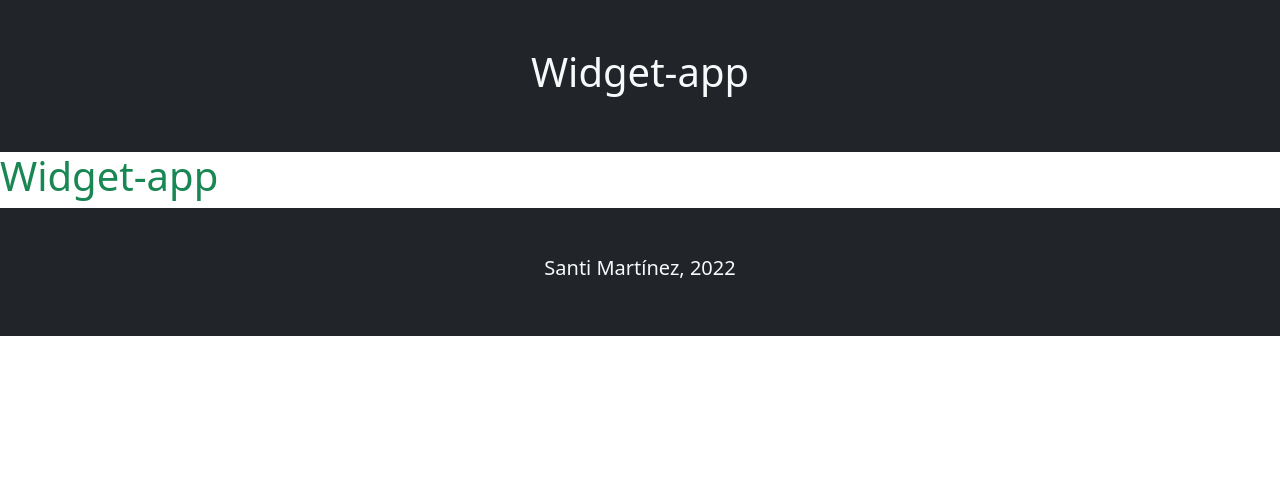
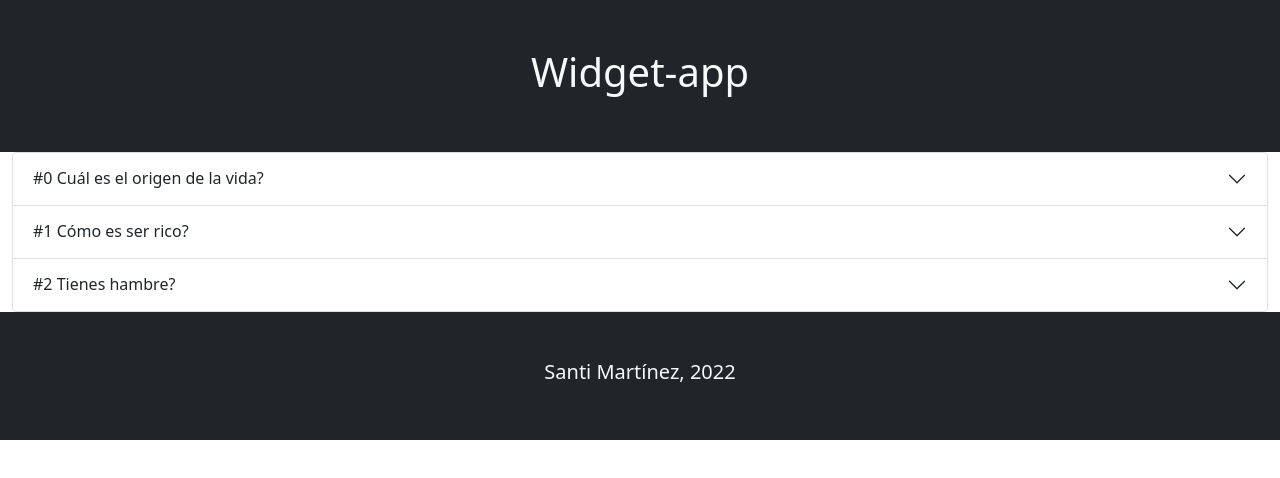
Before and after one commit to santimb96/widgets-app, a React (Create React App) app: page / in a window 1280 px wide. Shown: the top 478 px of the page. Built offline with nearby package versions, Linux system fonts and the light colour scheme.

Commit message:
collapse fixed y funcional

```diff
--- a/public/index.html
+++ b/public/index.html
@@ -26,6 +26,7 @@
     -->
     <!-- BOOTSTRAP 5 CDN -->
     <link href="https://cdn.jsdelivr.net/npm/bootstrap@5.0.2/dist/css/bootstrap.min.css" rel="stylesheet" integrity="sha384-EVSTQN3/azprG1Anm3QDgpJLIm9Nao0Yz1ztcQTwFspd3yD65VohhpuuCOmLASjC" crossorigin="anonymous">
+    <script src="https://cdn.jsdelivr.net/npm/bootstrap@5.0.2/dist/js/bootstrap.bundle.min.js" integrity="sha384-MrcW6ZMFYlzcLA8Nl+NtUVF0sA7MsXsP1UyJoMp4YLEuNSfAP+JcXn/tWtIaxVXM" crossorigin="anonymous"></script>
 
     <title>React App</title>
   </head>
--- a/src/App.js
+++ b/src/App.js
@@ -1,12 +1,13 @@
 import React from "react";
 import Header from "./components/common/Header";
 import Footer from "./components/common/Footer";
+import Home from "./pages/Home";
 
 const App = () => {
   return (
     <div className="App">
       <Header/>
-      <h1 className="text-success">Widget-app</h1>
+      <Home/>
       <Footer/>
     </div>
   );
--- /dev/null
+++ b/src/components/AccordionItem.js
@@ -0,0 +1,47 @@
+import React from "react";
+import PropTypes from "prop-types";
+
+const AccordionItem = ({ item, idx }) => {
+
+  return (
+      <div className="accordion-item">
+        <h2 className="accordion-header" id={idx}>
+          <button
+            className="accordion-button collapsed"
+            type="button"
+            data-bs-toggle="collapse"
+            data-bs-target={`#collapse${idx}`}
+            aria-expanded="true"
+            aria-controls={`collapse${idx}`}
+          >
+            #{idx} {item.title}
+          </button>
+        </h2>
+        <div
+          id={`collapse${idx}`}
+          className="accordion-collapse collapse collaps"
+          aria-labelledby={idx}
+          data-bs-parent="#accordionId"
+        >
+          <div className="accordion-body">
+            <p className="p-2">{item.content}</p>
+          </div>
+        </div>
+      </div>
+  );
+};
+
+AccordionItem.defaultProps = {
+  item: {
+    title: "Item no encontrado!",
+    content: "Item por defecto al no encontrar ninguno",
+  },
+  idx: 0,
+};
+
+AccordionItem.propTypes = {
+  item: PropTypes.object.isRequired,
+  idx: PropTypes.number.isRequired,
+};
+
+export default AccordionItem;
--- /dev/null
+++ b/src/components/AccordionList.js
@@ -0,0 +1,33 @@
+import React, {useEffect, useState} from "react";
+import PropTypes from "prop-types";
+import AccordionItem from "./AccordionItem";
+
+const Accordion = ({ items }) => {
+  const [elem, setElem] = useState([]);
+
+  useEffect(() => {
+    setElem(items);
+  }, [items]);
+
+  return (
+    <div className="accordion" id="accordionId">
+        {elem.map ((item, idx) => <AccordionItem key={idx.toString()} item={item} idx={idx}/>)}
+    </div>
+  );
+};
+
+Accordion.defaultProps = {
+  items: [
+    {
+      title: "Items no encontrados",
+      content:
+        "No se han encontrado los items, por lo que se ha establecido este por defecto",
+    },
+  ],
+};
+
+Accordion.propTypes = {
+  items: PropTypes.array.isRequired,
+};
+
+export default Accordion;
--- /dev/null
+++ b/src/pages/Home.js
@@ -0,0 +1,13 @@
+import React from "react";
+import AccordionList from "../components/AccordionList";
+import Items from "../services/items"
+
+const Home = () => {
+    return (
+        <div className="container-fluid">
+            <AccordionList items={Items} />
+        </div>
+    )
+}
+
+export default Home;
--- /dev/null
+++ b/src/services/items.js
@@ -0,0 +1,16 @@
+const items = [
+    {
+        title: 'Cuál es el origen de la vida?',
+        content: 'No lo sabe nadie, pero creo que viene de los Reyes Magos'
+    },
+    {
+        title: 'Cómo es ser rico?',
+        content: 'Culturalmente? Rico es quien aprende, no el que más tiene'
+    },
+    {
+        title: 'Tienes hambre?',
+        content: 'No lo sabe nadie, pero como cosas turbias'
+    }
+];
+
+export default items;
```
